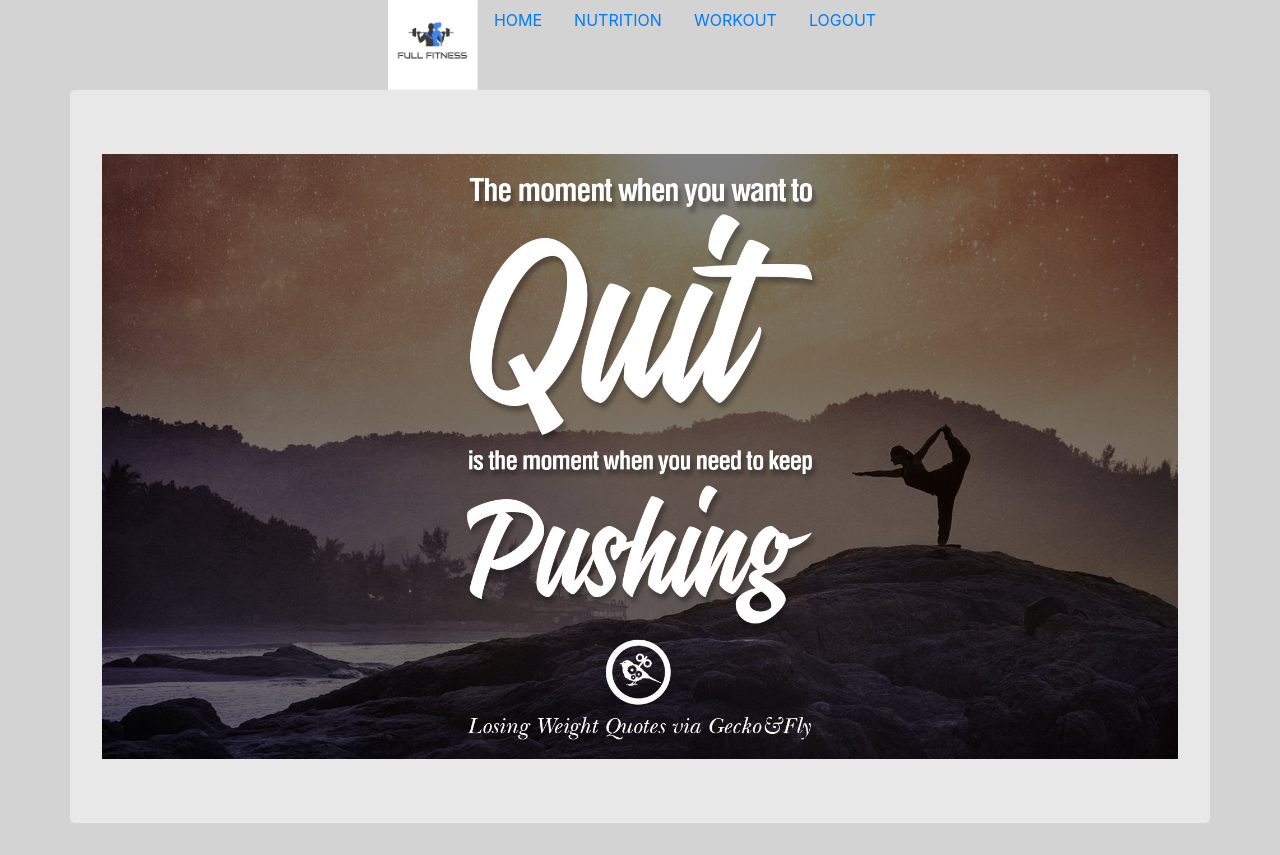
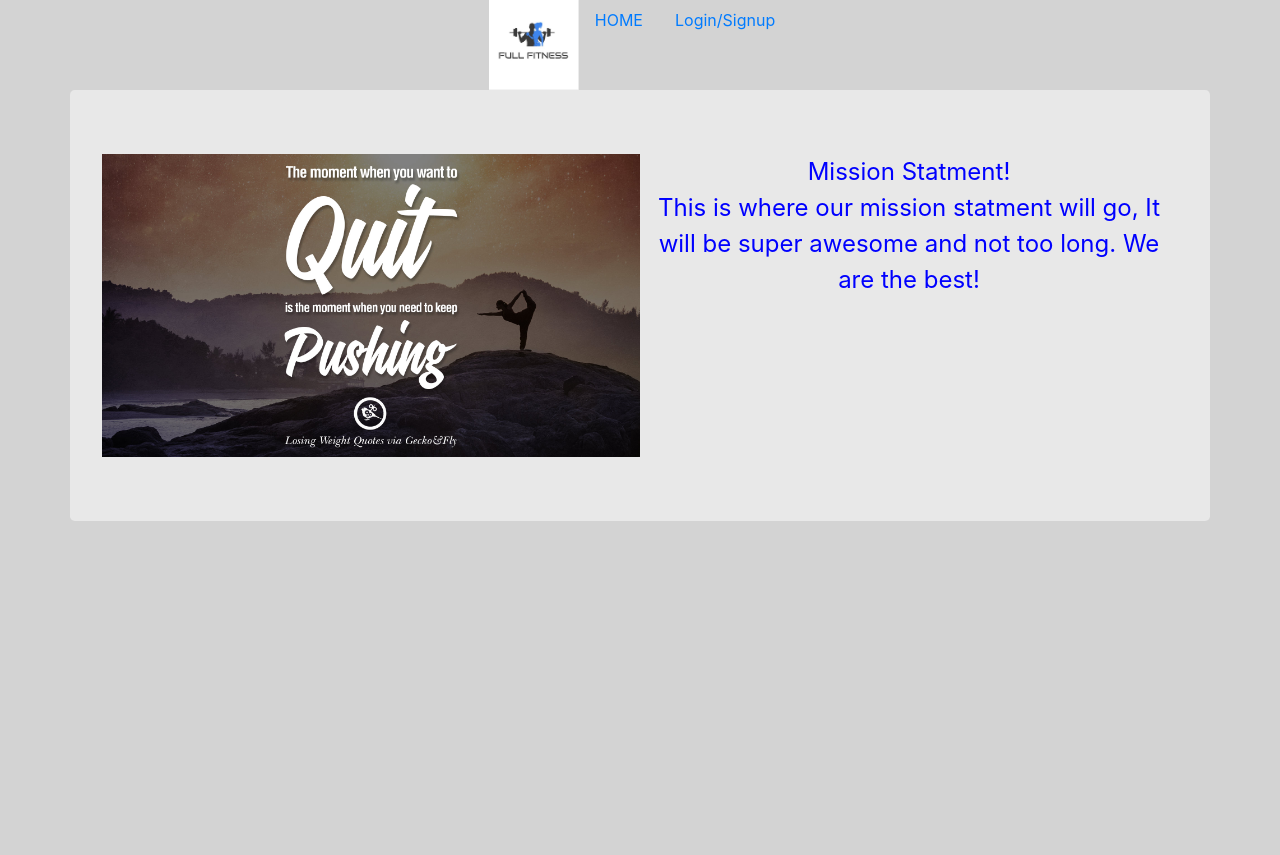
Before and after one commit to sweedishhfish04/team6proj1, a plain HTML site: page home.html in a window 1280 px wide. After the commit the page ends 800 px from the top, so only its background shows below. Drawn offline with nearby package versions, Linux system fonts and the light colour scheme.

Commit message:
fixed some styling and some IDs on the goals page

```diff
--- a/assets/css/style.css
+++ b/assets/css/style.css
@@ -32,3 +32,13 @@ body{
         color: blue;
         cursor: pointer;
     }
+    #motivational {
+        float: left;
+    }
+    #mission {
+        display: inline-block;
+        text-align: center;
+        width: 50%;
+        font-size: 24px;
+        color: blue;
+    }
--- a/home.html
+++ b/home.html
@@ -19,23 +19,22 @@
         <a class="nav-link active" href="home.html">HOME</a>
       </li>
       <li class="nav-item">
-        <a class="nav-link" href="#">NUTRITION</a>
-      </li>
-      <li class="nav-item">
-        <a class="nav-link active" href="workout.html">WORKOUT</a>
-      </li>
-      <li class="nav-item">
-        <a class="nav-link" href="#">LOGOUT</a>
+        <a class="nav-link" href="#">Login/Signup</a>
       </li>
     </ul>
 
     <div class="jumbotron overlay-50">
-      <picture class="hero-banner" >
+      <picture class="hero-banner">
         <source media="(min-width:1200px)" srcset="assets/images/motivational.jpg">
-          <source media="(min-width:992px)" srcset="assets/images/motivational.jpg">
-           <source media="(min-width:544px)" srcset="assets/images/motivational.jpg">
-        <img id="motivational" alt="motivational" src="assets/images/motivational.jpg"width="100%" srcset="motivational.jpg" class="cq-dd-image">
+        <source media="(min-width:992px)" srcset="assets/images/motivational.jpg">
+        <source media="(min-width:544px)" srcset="assets/images/motivational.jpg">
+        <img id="motivational" alt="motivational" src="assets/images/motivational.jpg" width="50%" srcset="motivational.jpg" class="cq-dd-image">
+        <p id="mission" width="50%">
+          Mission Statment!
+          <br>
+          This is where our mission statment will go, It will be super awesome and not too long. We are the best!
 
+        </p>
 
     </div>
 
```
Also changed, not shown: goalpage.html (+6 -6 lines).
